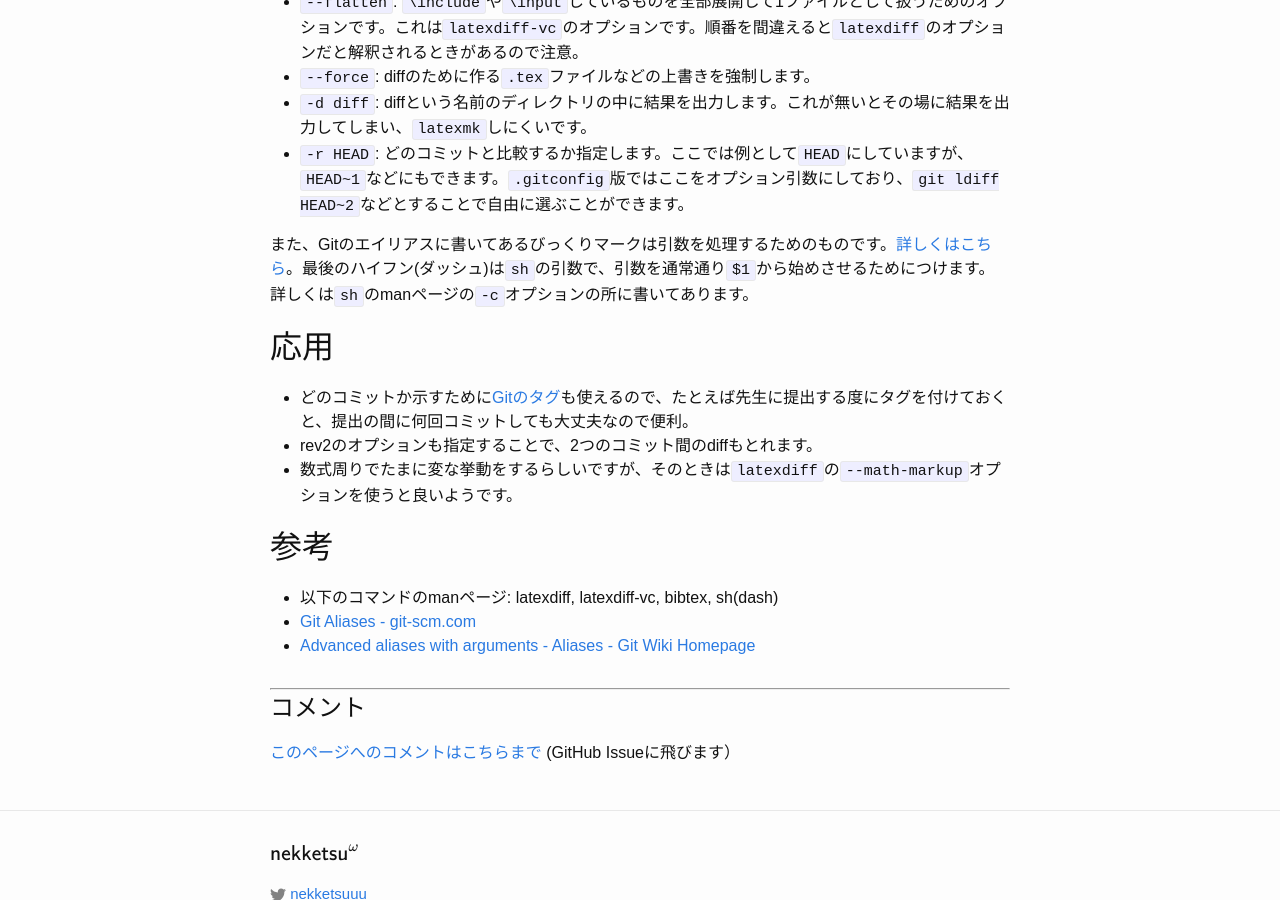
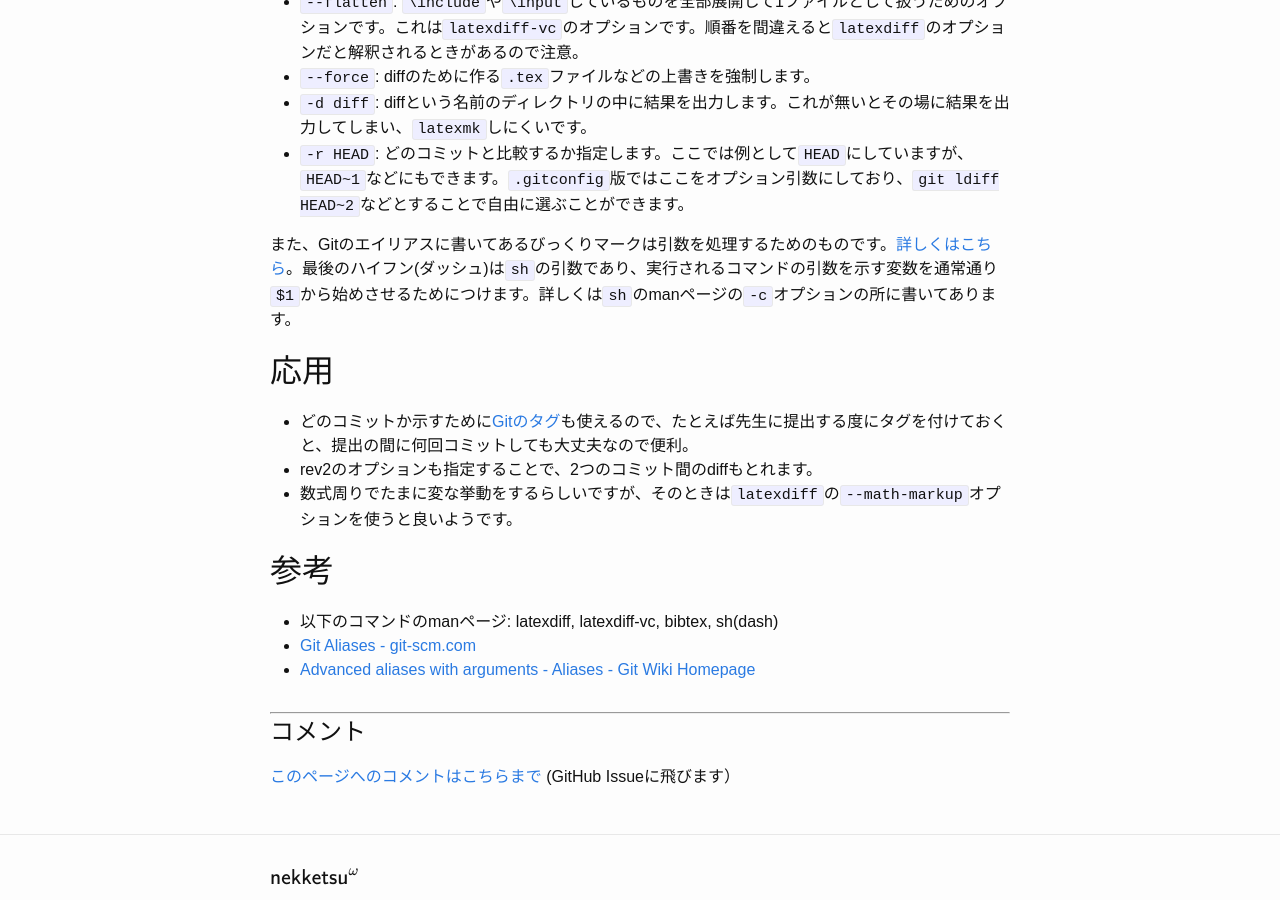
Before and after one commit to nekketsuuu/nekketsuuu.github.io, a Jekyll site: the page built from entries/_posts/2017-01-27-latexdiff-vc.md, in a window 1280 px wide and 900 px high, scrolled down 2792 px. Built offline with Jekyll 4.4.1, drawn with Linux system fonts in a browser that asks for light colours; formulas are drawn with MathJax 3; some of the changed text lies outside the part shown.

Commit message:
Small fix

```diff
--- a/entries/_posts/2017-01-27-latexdiff-vc.md
+++ b/entries/_posts/2017-01-27-latexdiff-vc.md
@@ -6,7 +6,7 @@ published: true
 last-modified: 2017-01-28
 ---
 
-## 結論: latexdiff-vcを使う。
+## 結論: latexdiff-vcを使う
 
 <!--more-->
 
@@ -103,7 +103,7 @@ $ latexdiff-vc -e utf8 --git --flatten --force -d diff -r HEAD test.tex test.bbl
 * `-d diff`: diffという名前のディレクトリの中に結果を出力します。これが無いとその場に結果を出力してしまい、`latexmk`しにくいです。
 * `-r HEAD`: どのコミットと比較するか指定します。ここでは例として`HEAD`にしていますが、`HEAD~1`などにもできます。`.gitconfig`版ではここをオプション引数にしており、`git ldiff HEAD~2`などとすることで自由に選ぶことができます。
 
-また、Gitのエイリアスに書いてあるびっくりマークは引数を処理するためのものです。[詳しくはこちら](https://git.wiki.kernel.org/index.php/Aliases#Advanced_aliases_with_arguments)。最後のハイフン(ダッシュ)は`sh`の引数で、引数を通常通り`$1`から始めさせるためにつけます。詳しくは`sh`のmanページの`-c`オプションの所に書いてあります。
+また、Gitのエイリアスに書いてあるびっくりマークは引数を処理するためのものです。[詳しくはこちら](https://git.wiki.kernel.org/index.php/Aliases#Advanced_aliases_with_arguments)。最後のハイフン(ダッシュ)は`sh`の引数であり、実行されるコマンドの引数を示す変数を通常通り`$1`から始めさせるためにつけます。詳しくは`sh`のmanページの`-c`オプションの所に書いてあります。
 
 ## 応用
 
```
